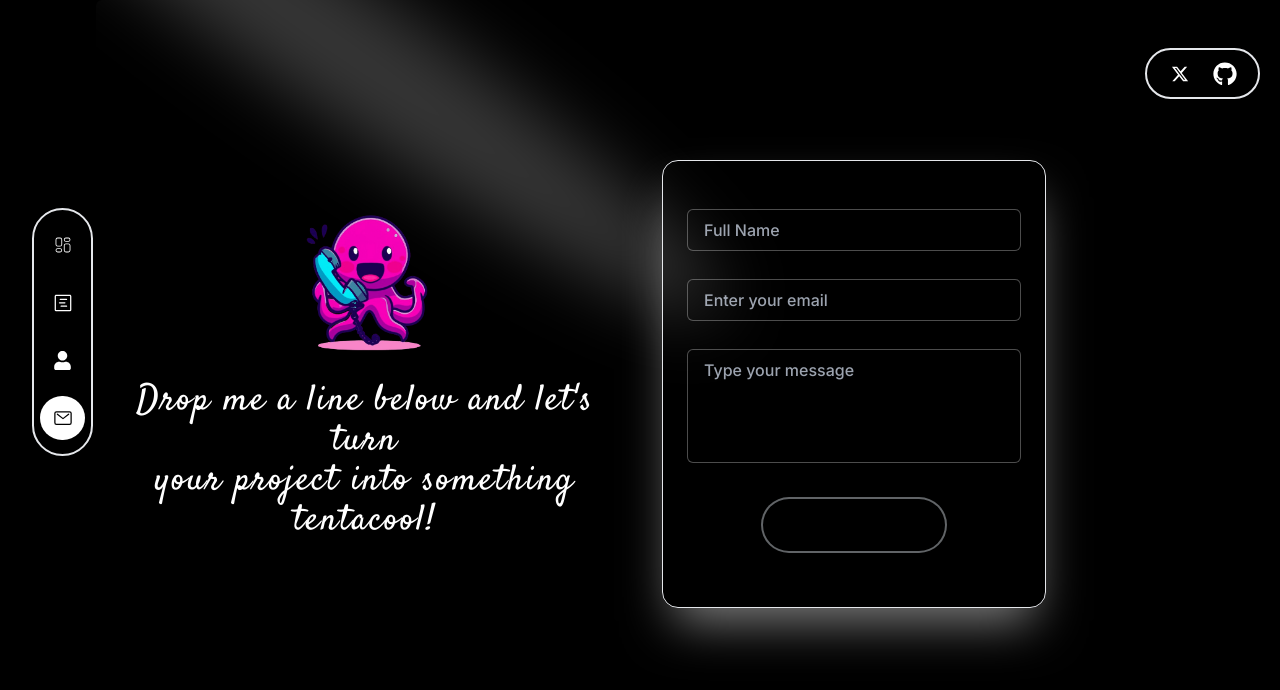
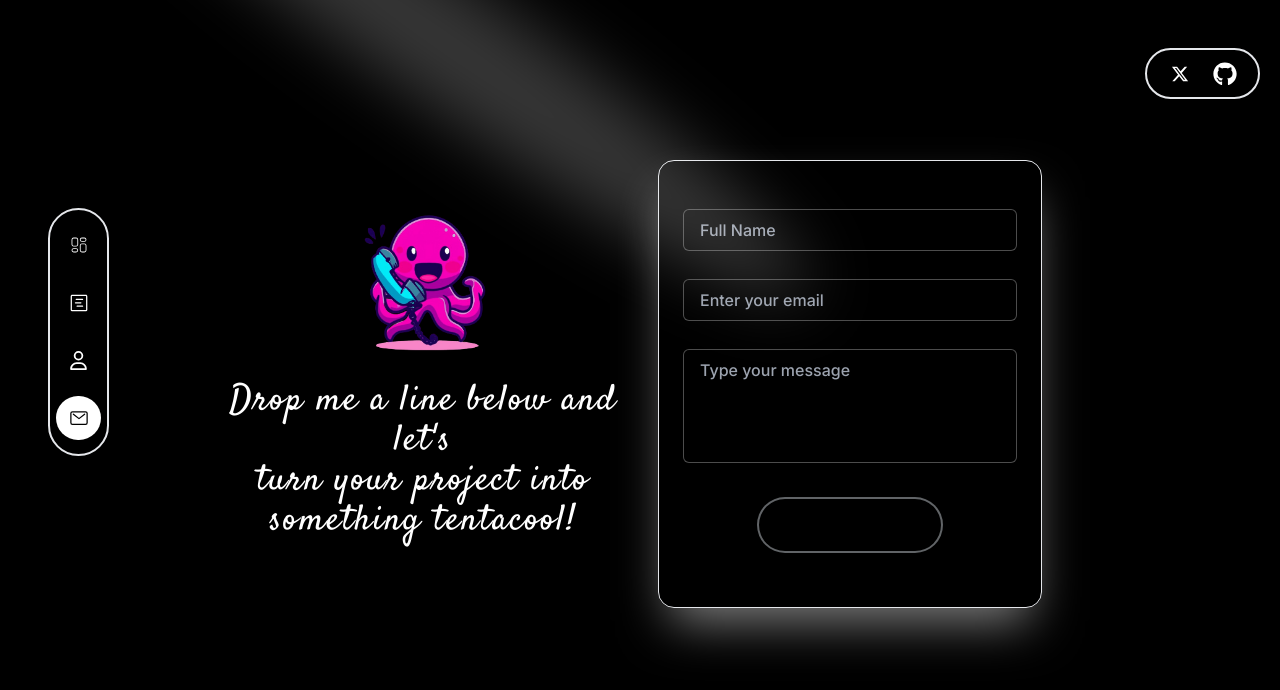
Before and after one commit to Thanisha23/Portfolio, a Next.js app: page /contact in a window 1280 px wide. Shown: the top 690 px of the page. Built offline with nearby package versions, Linux system fonts and the light colour scheme.

Commit message:
style: update design in sidebar, project page, and about me section

```diff
--- a/app/aboutMe/page.tsx
+++ b/app/aboutMe/page.tsx
@@ -26,8 +26,8 @@ const page = () => {
         <a href="https://leetcode.com/thanisha_b/" className="text-white font-semibold hover:text-black hover:bg-white border border-zinc-50 w-[14rem] md:w-[10rem] h-[3rem] mx-auto mt-[1.5rem] rounded-3xl flex justify-center items-center gap-[1rem] transition-colors duration-500 md:mt-0">    <SiLeetcode />Leetcode</a>
         </div>
       {/* desc */}
-        <div className="border-b border-zinc-50/30 text-gray-300 mx-auto w-full px-[5rem] text-left pb-[1rem] text-sm mt-[4rem] md:mt-[3rem] md:w-[35rem] ">
-          My name is Thanisha Belchada and I am a Full Stack Developer from India with a passion for creating fun and amazing websites
+        <div className="text-center border-b border-zinc-50/30 text-gray-300 mx-auto w-full px-[5rem] pb-[1.5rem] text-sm md:text-md mt-[2rem] md:mt-[3rem] md:w-[35rem] ">
+          I am a Full Stack Developer from India with a passion for creating fun and amazing websites
         </div>
 
       <h1 className={`text-white flex justify-center items-center w-full h-[2rem] mt-[1rem] md:mt-[1.5rem] font-bold text-xl md:text-3xl`}>My Tech Stack</h1>
--- a/app/components/SideBar.tsx
+++ b/app/components/SideBar.tsx
@@ -39,7 +39,7 @@ const SideBar = () => {
       </div>
 
       {/* Sidebar for larger screens */}
-      <ul className='z-50 bg-transparent px-[0.4rem] py-[0.5] w-[3.8rem] h-[15.5rem] border-[2px] border-white-400/20 m-[1rem] fixed top-[12rem] left-[1rem] rounded-full flex-row justify-center items-center hidden md:block sm:block'>
+      <ul className='z-50 bg-transparent px-[0.4rem] py-[0.5] w-[3.8rem] h-[15.5rem] border-[2px] border-white-400/20 m-[1rem] fixed top-[12rem] left-[2rem] rounded-full flex-row justify-center items-center hidden md:block sm:block'>
         {links.map((link: any) => (
           <li key={link.name} onClick={handleLinkClick}>
             <Link href={link.href} legacyBehavior>
--- a/app/contact/page.tsx
+++ b/app/contact/page.tsx
@@ -13,17 +13,17 @@ const page = () => {
 
 
   return (
-    <div className="md:mx-[6rem] rounded-md flex items-center justify-center  md:flex flex-row md:flex-col md:items-center md:justify-center bg-black/[0.96] antialiased bg-grid-white/[0.02] relative overflow-hidden">
+    <div className="md:mx-[8rem] rounded-md flex items-center justify-center  md:flex flex-row md:flex-col md:items-center md:justify-center bg-black/[0.96] antialiased bg-grid-white/[0.02] relative overflow-hidden">
     <Spotlight
-      className="-top-12 left-20 md:left-60 md:-top-20"
+      className="top-6 left-8 md:left-80 md:-top-20"
       fill="white"
     />
 
-    <div className="md:mt-[6rem]  p-4 md:h-[40rem] md:max-w-full  mx-auto w-20rem pt-20 md:pt-0 md:grid md:grid-cols-2 md:gap-11">
+    <div className="md:mt-[6rem]  p-4 md:h-[40rem] md:max-w-full  mx-auto w-20rem pt-20 md:pt-0 md:grid md:grid-cols-2 md:gap-9">
 
 
               {/* for larger screens */}
-        <div className="bg-transparent rounded-lg mx-auto my-auto">
+        <div className="bg-transparent rounded-lg mx-auto my-auto md:ml-[5rem]">
           <Image
           className="animate-bounce-slow mb-1 mx-auto"
           src="/contact-img-final.png"
@@ -35,13 +35,13 @@ const page = () => {
 <div className={`h-[5rem] w-full mx-auto text-xl md:text-4xl text-white text-center md:mb-[8rem] ${satisfy.className} tracking-wider`}>
 {/* <TypewriterEffect words={words} /> */}
 
-<p>Drop me a line below and let's turn </p>
-<p>your project into something tentacool!</p>
+<p>Drop me a line below and let's</p>
+<p> turn your project into something tentacool!</p>
 </div>
         </div>
 
 
-      <div className="md:mt-[4rem] md:px-[1rem] px-[1rem] pt-7 rounded-[2rem] md:rounded-[1rem] bg-transparent border border-opacity-15 shadow-[0_25px_50px_-12px_rgba(255,255,255,0.5)] w-[20rem] md:w-[24rem] h-[27rem] md:h-[28rem] transition-shadow">
+      <div className="md:mt-[4rem] mt-3 md:px-[1rem] px-[1rem] pt-7 rounded-[2rem] md:rounded-[1rem] bg-transparent border border-opacity-15 shadow-[0_25px_50px_-12px_rgba(255,255,255,0.5)] w-[20rem] md:w-[24rem] h-[27rem] md:h-[28rem] transition-shadow">
   <Contact />
 </div>
 
--- a/app/lib/navitems.tsx
+++ b/app/lib/navitems.tsx
@@ -1,6 +1,6 @@
 import { CiGrid42 } from "react-icons/ci";
 import { GoProjectRoadmap } from "react-icons/go";
-import { FaUser } from "react-icons/fa";
+import { FaRegUser } from "react-icons/fa6";
 import { IoMailOutline } from "react-icons/io5";
 //social links
 import { FaXTwitter } from "react-icons/fa6";
@@ -21,7 +21,7 @@ interface SocialLink {
 const links: Link[] = [
   { name: 'Home', href: '/', icon: <CiGrid42 size={20} /> },
   { name: 'Projects', href: '/projects', icon: <GoProjectRoadmap size={20} /> },
-  { name: 'About Me', href: '/aboutMe', icon: <FaUser size={19} />  },
+  { name: 'About Me', href: '/aboutMe', icon: <FaRegUser size={19} />  },
   { name: 'Contact', href: '/contact', icon: <IoMailOutline size={20} /> },
 ];
 
--- a/app/lib/project-carditems.ts
+++ b/app/lib/project-carditems.ts
@@ -25,8 +25,8 @@ const items: Items[] = [
 {
     name:"My Portfolio",
     tech_stack:[
-        "/logos/react-2.svg",
-        "/logos/logo-javascript.svg",
+        "/logos/next-js-white.svg",
+        "/logos/ts-logo-128.svg",
         "/logos/tailwind-css-2.svg",
     ],
     status:"Completed",
--- a/app/projects/page.tsx
+++ b/app/projects/page.tsx
@@ -10,7 +10,7 @@ const page = () => {
   return (
 
     <div className={`sm:mx-auto mx-auto md:ml-[11rem] md:px-[0.5rem]  md:mr-[11rem]  md:py-[2rem] relative ${poppins.className}`}>
-    <div className="md:ml-[2rem] ml-[2rem] w-[10.5rem] h-[3rem] md:h-[4rem] md:mt-[2rem] mt-[6rem] text-white md:text-4xl text-3xl font-semibold border-b border-b-zinc-50/30  md:pb-2 ">Projects</div>
+    <div className="md:ml-[5rem] ml-[2rem] w-[10.5rem] h-[3rem] md:h-[4rem] md:mt-[2rem] mt-[6rem] text-white md:text-4xl text-3xl font-semibold border-b border-b-zinc-50/30  md:pb-2 ">Projects</div>
       <div className="mx-[3rem] md:mt-[3rem] md:grid grid grid-cols-1 sm:grid sm:grid-cols-1 md:grid-cols-2">
 {items.map((item)=> (
 
```
